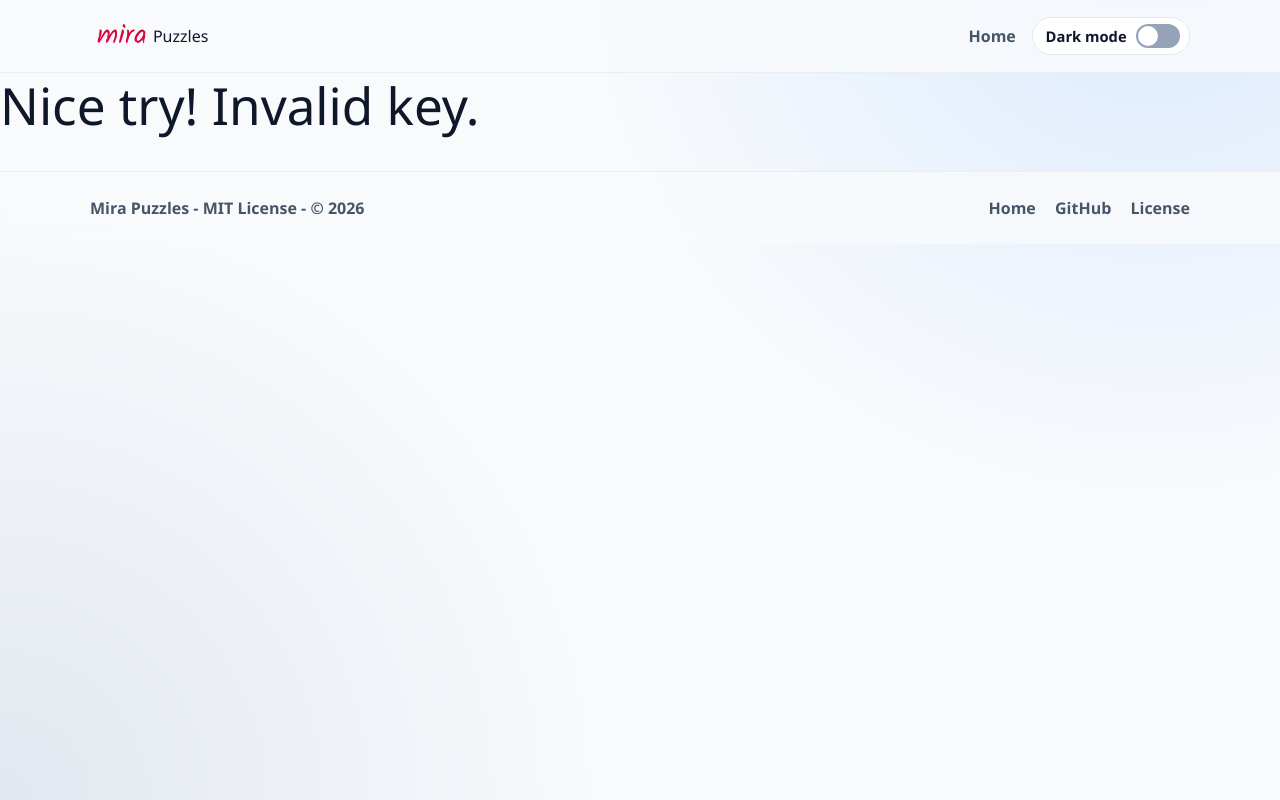
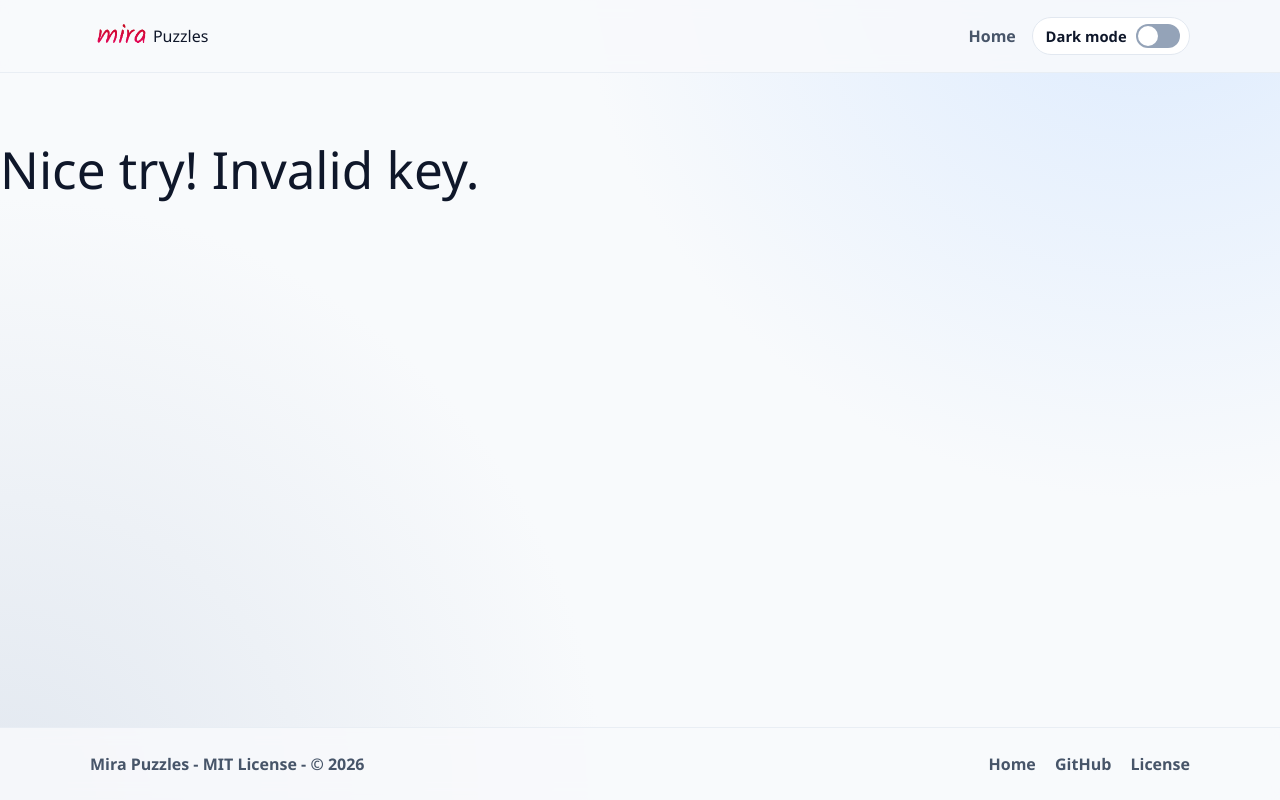
Before and after one commit to Mira-Studios/mira-puzzles, a Next.js app: page /puzzle-1 in a window 1280 px wide. Built offline with nearby package versions, Linux system fonts and the light colour scheme.

Commit message:
turn puzzle.ts into puzzle.tsx and make puzzle.ts force link bar to the bottom

```diff
--- a/app/keyed-hash-gen/page.tsx
+++ b/app/keyed-hash-gen/page.tsx
@@ -1,7 +1,7 @@
 "use client";
 
 import { useEffect, useState } from "react";
-import { sha256Keyed } from "../puzzle.ts";
+import { sha256Keyed } from "../puzzle.tsx";
 
 export default function KeyedHashGenPage() {
   const [input, setInput] = useState("");
--- a/app/puzzle-1/page.tsx
+++ b/app/puzzle-1/page.tsx
@@ -1,11 +1,11 @@
 "use client";
 import { useEffect, useState } from "react";
-import { Puzzle } from "../puzzle.ts";
+import { Puzzle } from "../puzzle.tsx";
 
 const checkHash = '33652293d7d4e489befba58ed28ed1c59d7b133ccd71c48ff6332fdcc3d2da49'; // FatalMistake02
 
 function ValidPage() {
-    return <main className="page-enter"><section className="hero"><h1>Yippie!</h1><span>You found the puzzle!</span></section></main>;
+    return <><h1>Yippie!</h1><span>You found the puzzle!</span></>;
 }
 
 function ErrorPage(error: Error) {
--- a/app/puzzle.ts
+++ b/app/puzzle.tsx
@@ -1,5 +1,5 @@
 "use client";
-import { useState, useEffect } from "react";
+import { useState, useEffect, type ReactNode } from "react";
 import { sha256Hex, keyedSha256Hex, mask } from "./lib/hash.ts";
 import { parseParams } from "./lib/query.ts";
 
@@ -48,6 +48,14 @@ export async function checkParams(doubleHash: string) {
     return (await keyedHashHash(hashParam)) === doubleHash;
 }
 
+function wrapPage(content: ReactNode) {
+    return (
+        <main className="page-enter">
+            <section className="hero">{content}</section>
+        </main>
+    );
+}
+
 export function Puzzle(ValidPage: Function, InvalidPage: Function, LoadingPage: Function, ErrorPage: Function, checkHash: string) {
     const [valid, setValid] = useState(false);
     const [loading, setLoading] = useState(true);
@@ -66,19 +74,18 @@ export function Puzzle(ValidPage: Function, InvalidPage: Function, LoadingPage:
         })();
     });
 
+    let content: ReactNode;
+
     if (error) {
         console.error(error);
-        return ErrorPage(error);
+        content = ErrorPage(error);
+    } else if (loading) {
+        content = LoadingPage();
+    } else if (!valid) {
+        content = InvalidPage();
+    } else {
+        content = ValidPage();
     }
 
-    if (loading) {
-        return LoadingPage();
-    }
-
-    if (!valid) {
-        return InvalidPage();
-    }
-
-    // valid
-    return ValidPage();
+    return wrapPage(content);
 }
```
